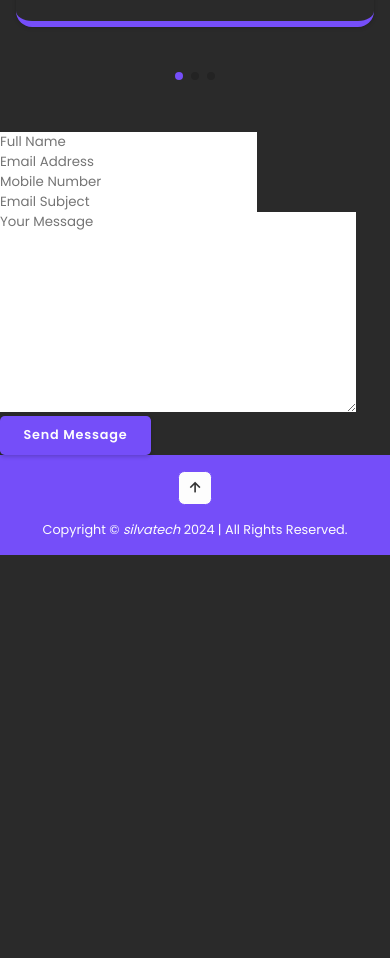
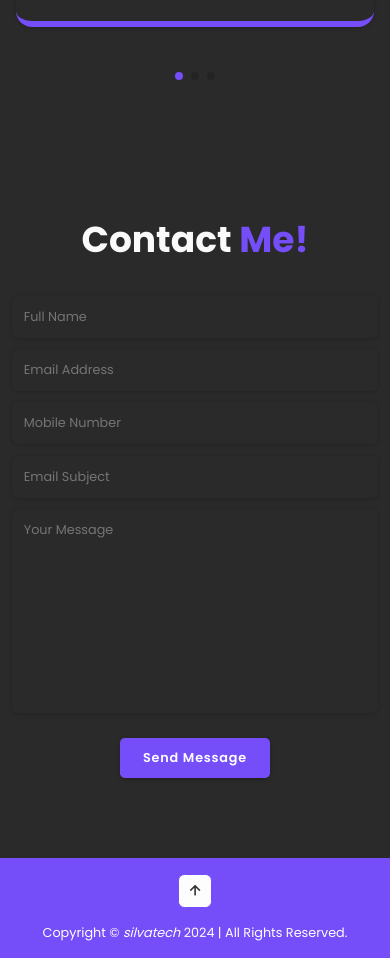
Before and after one commit to Nexus-0-1/Silva-Portfolio, a plain HTML site: page index.html in a window 390 px wide. Shown: the part 5385-6343 px from the top of the page. Before the commit the page ends 5940 px from the top, so only its background shows below. Drawn offline with nearby package versions, Linux system fonts and the light colour scheme.

Commit message:
Refactor contact form to use WhatsApp API for message submission and prevent page refresh

```diff
--- a/index.html
+++ b/index.html
@@ -261,18 +261,43 @@
 
 
 
-    <form action="#">
+    <!-- Contact Section Design -->
+<!-- <section class="contact" id="contact">
+    <h2 class="heading">Contact <span>Me!</span></h2>
+
+    <form id="contactForm">
         <div class="input-box">
             <input type="text" id="fullName" placeholder="Full Name" required>
             <input type="email" id="email" placeholder="Email Address" required>
         </div>
         <div class="input-box">
-            <input type="number" id="mobile" placeholder="Mobile Number" required>
+            <input type="number" id="mobileNumber" placeholder="Mobile Number" required>
             <input type="text" id="subject" placeholder="Email Subject" required>
         </div>
         <textarea id="message" cols="30" rows="10" placeholder="Your Message" required></textarea>
-        <input type="submit" value="Send Message" class="btn">
+        <button type="submit" class="btn">Send Message</button>
     </form>
+</section> -->
+
+
+<!-- Contact Section Design -->
+<section class="contact" id="contact">
+    <h2 class="heading">Contact <span>Me!</span></h2>
+
+    <form id="contactForm" onsubmit="sendWhatsAppMessage(event)">
+        <div class="input-box">
+            <input type="text" id="fullName" placeholder="Full Name" required>
+            <input type="email" id="email" placeholder="Email Address" required>
+        </div>
+        <div class="input-box">
+            <input type="number" id="mobileNumber" placeholder="Mobile Number" required>
+            <input type="text" id="subject" placeholder="Email Subject" required>
+        </div>
+        <textarea id="message" cols="30" rows="10" placeholder="Your Message" required></textarea>
+        <button type="submit" class="btn">Send Message</button>
+    </form>
+</section>
+
 
 
 
--- a/js/script.js
+++ b/js/script.js
@@ -113,30 +113,26 @@ ScrollReveal().reveal('.home-content h3, .home-content p, .about-content', { ori
 // });
 
 
-document.querySelector("form").addEventListener("submit", function (e) {
-    e.preventDefault(); // Prevent form submission and page reload
+// /*========== contact form ==========*/
+function sendWhatsAppMessage(event) {
+    event.preventDefault(); // Prevent the form from refreshing the page
 
-    // Replace this with your WhatsApp number
-    const phone = "2348139302498";
+    // Get form values
+    const fullName = document.getElementById('fullName').value;
+    const email = document.getElementById('email').value;
+    const mobileNumber = document.getElementById('mobileNumber').value;
+    const subject = document.getElementById('subject').value;
+    const message = document.getElementById('message').value;
 
-    // Get the form inputs
-    const fullName = document.querySelector("#fullName").value.trim();
-    const email = document.querySelector("#email").value.trim();
-    const mobile = document.querySelector("#mobile").value.trim();
-    const subject = document.querySelector("#subject").value.trim();
-    const message = document.querySelector("#message").value.trim();
+    // Format the message for WhatsApp
+    const whatsappMessage = `Hello!%0A%0AYou have a new contact form submission:%0A%0AName: ${encodeURIComponent(fullName)}%0AEmail: ${encodeURIComponent(email)}%0AMobile Number: ${encodeURIComponent(mobileNumber)}%0ASubject: ${encodeURIComponent(subject)}%0AMessage: ${encodeURIComponent(message)}%0A`;
 
-    // Construct the WhatsApp message
-    const whatsappMessage = `Hello, you have a new message from your website:\n\n` +
-        `Name: ${fullName}\n` +
-        `Email: ${email}\n` +
-        `Mobile: ${mobile}\n` +
-        `Subject: ${subject}\n` +
-        `Message: ${message}`;
+    // Your WhatsApp number
+    const whatsappNumber = "+2348139302498";
 
-    // Generate the WhatsApp URL with your number
-    const whatsappURL = `https://api.whatsapp.com/send?phone=${phone}&text=${encodeURIComponent(whatsappMessage)}`;
+    // Create the WhatsApp URL
+    const whatsappURL = `https://wa.me/${whatsappNumber}?text=${whatsappMessage}`;
 
-    // Open WhatsApp in a new tab
-    window.open(whatsappURL, "_blank");
-});
+    // Open the WhatsApp URL
+    window.open(whatsappURL, '_blank');
+}
```
